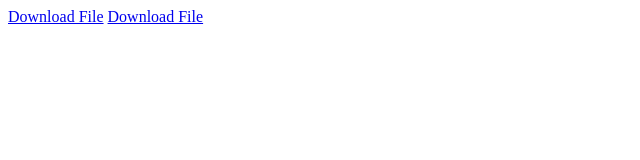
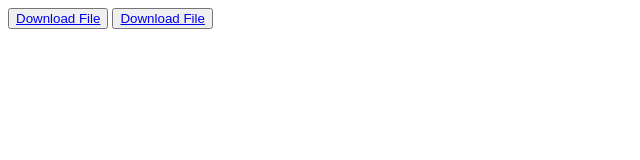
Before and after one commit to 123Kadfgfhj/Download-File, a plain HTML site: page New folder (4)/index.html in a window 1280 px wide. Shown: the whole page, without its empty margins (0-640 px from the left). Drawn offline with Linux system fonts and the light colour scheme.

Commit message:
Add files via upload

```diff
--- a/New folder (4)/index.html
+++ b/New folder (4)/index.html
@@ -6,7 +6,7 @@
     <title>Document</title>
   </head>
   <body>
-    <a href="Setup/Debug/setup.exe" download>Download File</a>
-    <a href="Setup/Debug/Setup.msi" download>Download File</a>
+    <button><a href="Setup/Debug/setup.exe" download>Download File</a></button>
+    <button><a href="Setup/Debug/Setup.msi" download>Download File</a></button>
   </body>
 </html>
```
